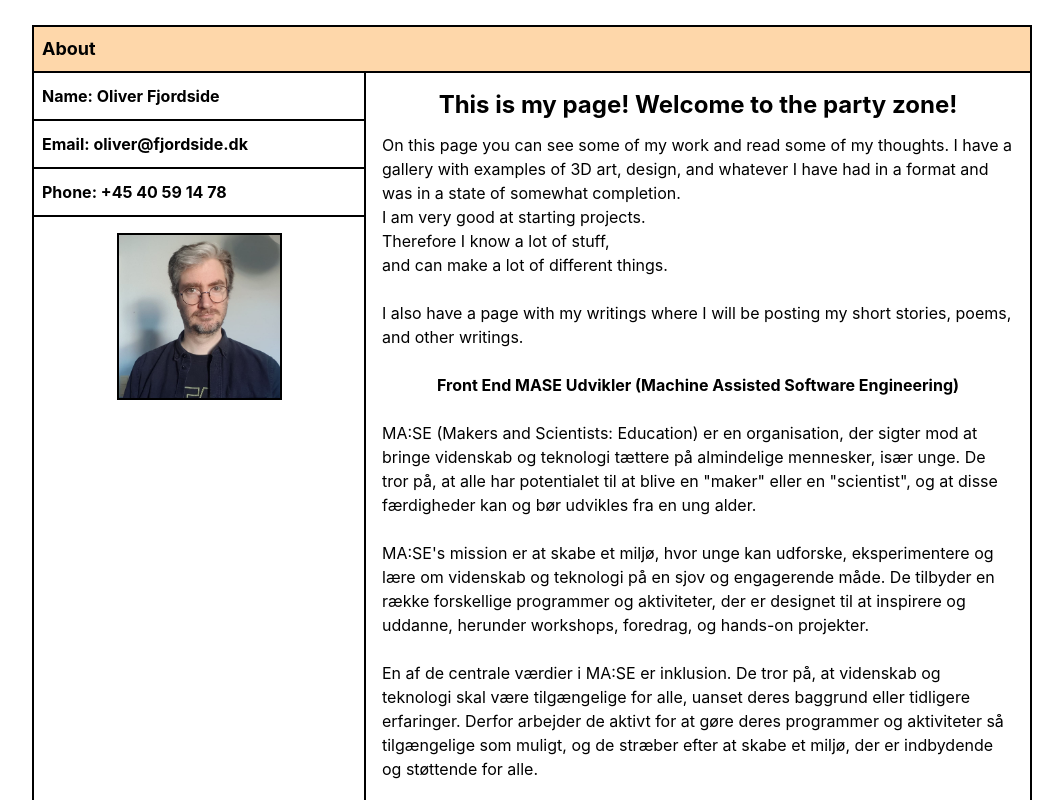
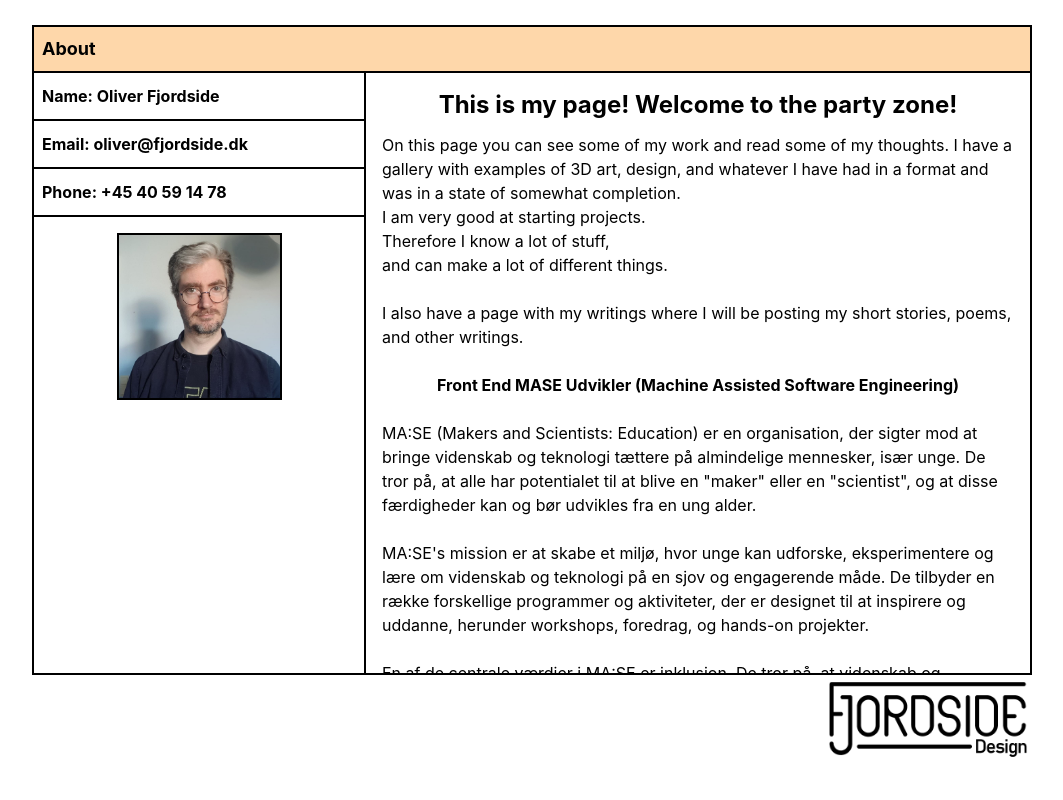
Before and after one commit to oliverFj/my-porto, a React (Create React App) app: page /about in a window 1280 px wide. Shown: the top 800 px of the page, without its empty margins (108-1171 px from the left). Built offline with nearby package versions, Linux system fonts and the light colour scheme.

Commit message:
Did stuff. Had to revert to a previous commit. Fixed some styling issues with the sidebar and content.

```diff
--- a/src/components/content.js
+++ b/src/components/content.js
@@ -2,9 +2,13 @@ import React from 'react';
 
 function Content({ children, hasSidebar }) {
   const widthClass = hasSidebar ? 'w-full md:w-2/3' : 'w-full';
+  const scrollClass = hasSidebar ? 'md:overflow-y-auto md:max-h-[calc(750px-150px)]' : '';
+
   return (
-    <main className={widthClass}>
-      {children}
+    <main className={`${widthClass} ${scrollClass}`}>
+      <div className="container mx-auto">
+        {children}
+      </div>
     </main>
   );
 }
--- a/src/components/sidebar.js
+++ b/src/components/sidebar.js
@@ -2,7 +2,7 @@ import React from 'react';
 
 function Sidebar({ children }) {
   return (
-    <aside className="w-full md:w-1/3 md:border-r-2 border-black flex flex-col">
+    <aside className="w-full md:w-1/3 md:max-h-[calc(750px-150px)] md:border-r-2 border-black flex flex-col box-border">
       {children}
     </aside>
   );
--- a/src/layout.js
+++ b/src/layout.js
@@ -27,9 +27,10 @@ function Layout({ headline, sidebar, main, children }) {
     <div className="flex items-center min-h-screen justify-center">
       <div className="w-full md:w-[1000px] h-[750px] flex flex-col border-black">
         <Header>
-          <h1 className="text-lg text-left font-bold ">{headline}</h1>
+          <h1 className="text-lg text-left font-bold">{headline}</h1>
         </Header>
-        <div className="flex flex-col md:flex-row flex-1 border-l-2 border-r-2 border-black">
+
+        <div className="flex flex-col md:flex-row md:max-h-[calc(750px-150px)] flex-1 border-l-2 border-r-2 border-black">
           {hasSidebar && <Sidebar>{sidebar}</Sidebar>}
           <Content hasSidebar={hasSidebar}>{main}</Content>
         </div>
--- a/tailwind.config.js
+++ b/tailwind.config.js
@@ -2,7 +2,7 @@ module.exports = {
   purge: ['./src/**/*.{js,jsx,ts,tsx}', './public/index.html'],
   darkMode: false, // or 'media' or 'class'
   theme: {
-    extend: {},
+    extend: { '600px': '600px', },
   },
   variants: {
     extend: {},
```
Also changed, not shown: package.json (line endings or trailing spaces).
